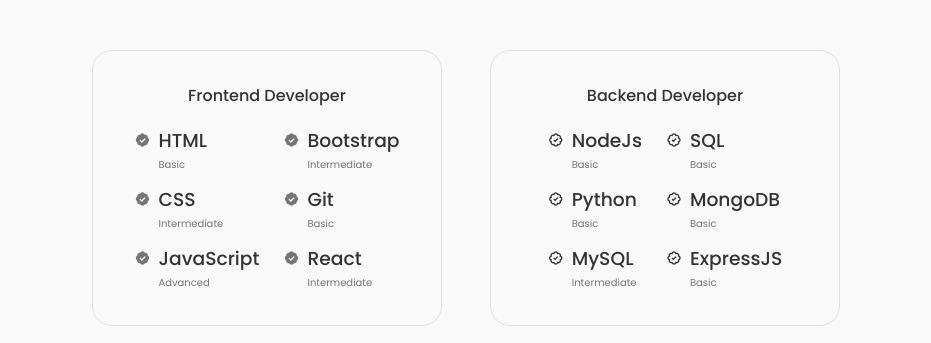
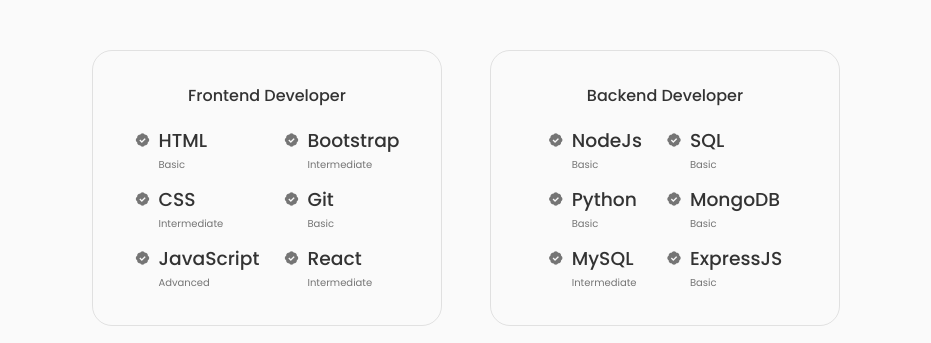
Before and after one commit to atib-ashar/portfolio, a React (Create React App) app: page / in a window 1280 px wide. Shown: the part 2440-2783 px from the top of the page, without its empty margins (174-1105 px from the left). Built offline with nearby package versions, Linux system fonts and the light colour scheme.

Commit message:
Update Backend.jsx

```diff
--- a/src/components/skills/Backend.jsx
+++ b/src/components/skills/Backend.jsx
@@ -8,7 +8,7 @@
         <div className="skills__box">
             <div className="skills__group">
                 <div className="skills__data">
-                    <i class='bx bx-badge-check'></i>
+                    <i class='bx bxs-badge-check'></i>
                     <div>
                         <h3 className="skills__name">NodeJs</h3>
                         <span className="skills__level">Basic</span>
@@ -16,7 +16,7 @@
                 </div>
 
                 <div className="skills__data">
-                    <i class='bx bx-badge-check'></i>
+                    <i class='bx bxs-badge-check'></i>
                     <div>
                         <h3 className="skills__name">Python</h3>
                         <span className="skills__level">Basic</span>
@@ -24,7 +24,7 @@
                 </div>
 
                 <div className="skills__data">
-                    <i class='bx bx-badge-check'></i>
+                    <i class='bx bxs-badge-check'></i>
                     <div>
                         <h3 className="skills__name">MySQL</h3>
                         <span className="skills__level">Intermediate</span>
@@ -34,7 +34,7 @@
 
             <div className="skills__group">
                 <div className="skills__data">
-                    <i class='bx bx-badge-check'></i>
+                    <i class='bx bxs-badge-check'></i>
                     <div>
                         <h3 className="skills__name">SQL</h3>
                         <span className="skills__level">Basic</span>
@@ -42,7 +42,7 @@
                 </div>
 
                 <div className="skills__data">
-                    <i class='bx bx-badge-check'></i>
+                    <i class='bx bxs-badge-check'></i>
                     <div>
                         <h3 className="skills__name">MongoDB</h3>
                         <span className="skills__level">Basic</span>
@@ -50,7 +50,7 @@
                 </div>
 
                 <div className="skills__data">
-                    <i class='bx bx-badge-check'></i>
+                    <i class='bx bxs-badge-check'></i>
                     <div>
                         <h3 className="skills__name">ExpressJS</h3>
                         <span className="skills__level">Basic</span>
```
